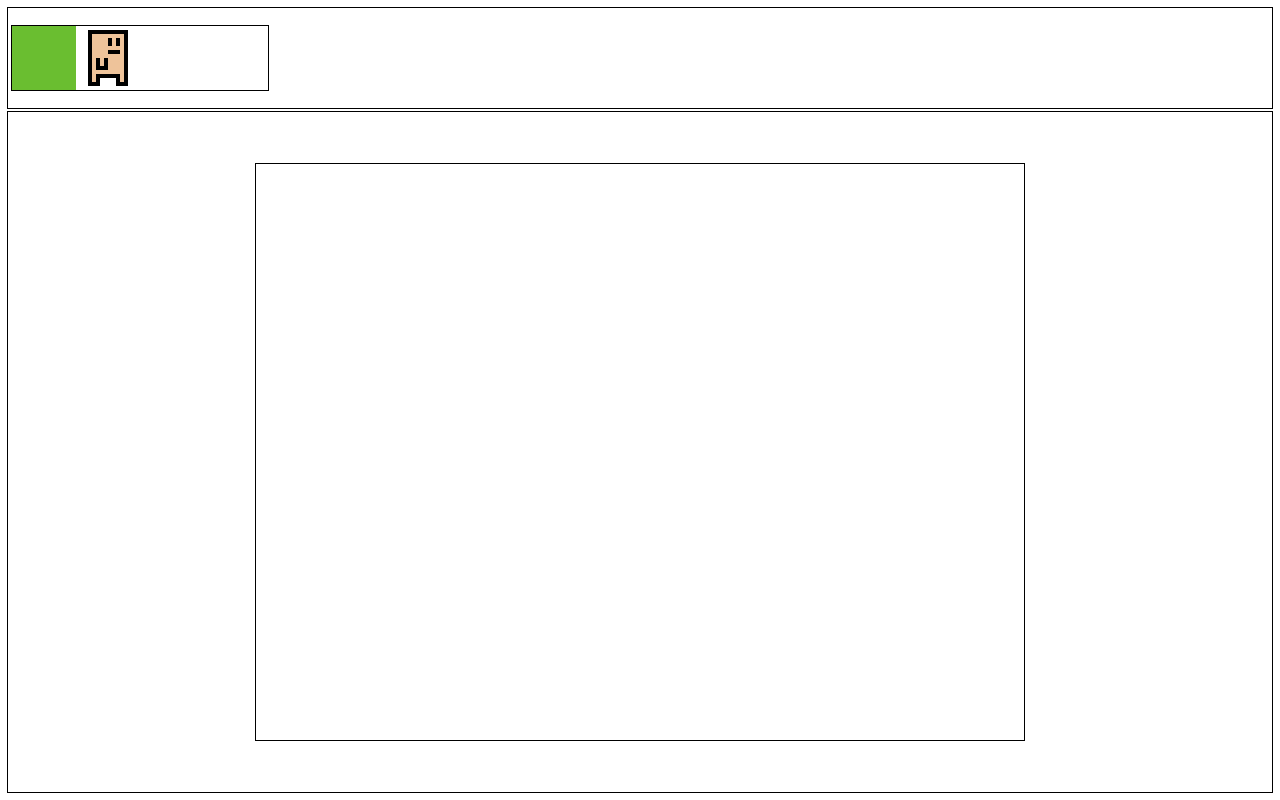
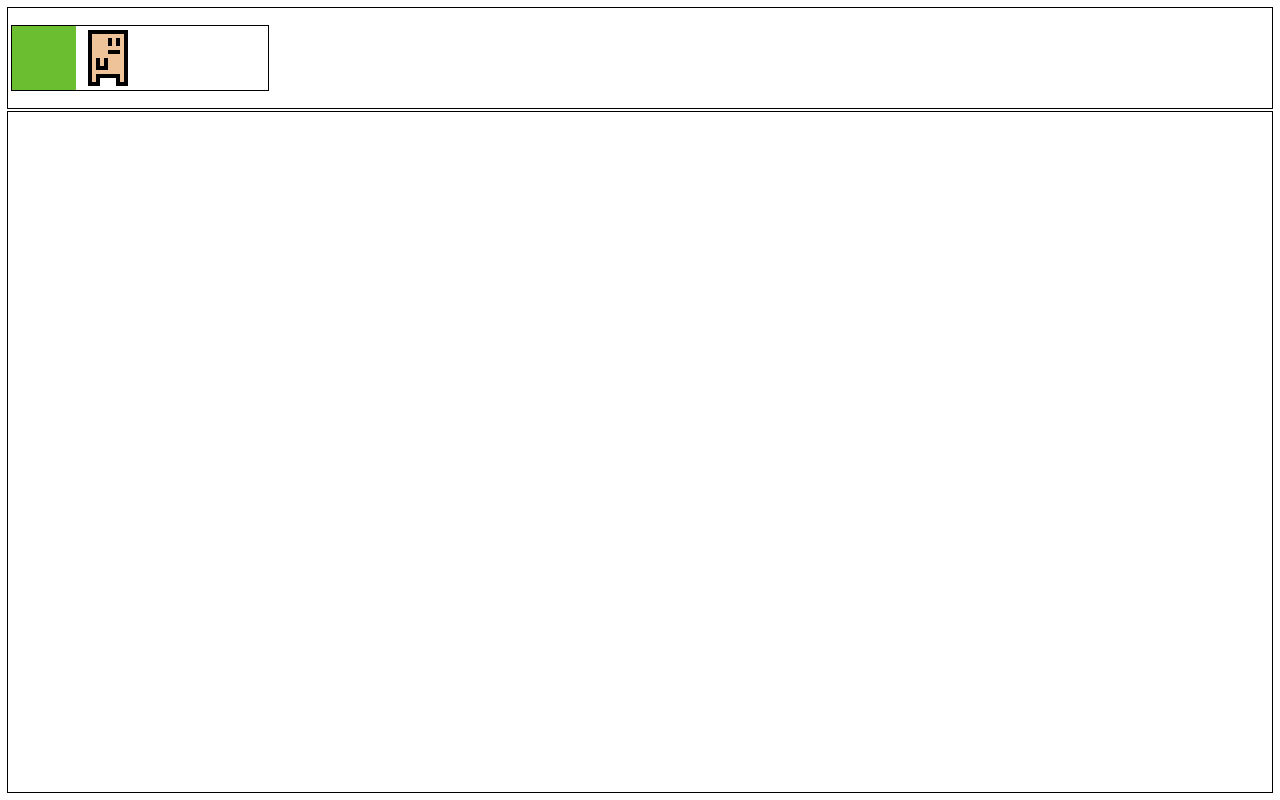
Before and after one commit to AdamxSimon/ReQuest, a React (Create React App) app: page / in a window 1280 px wide. Built offline with nearby package versions, Linux system fonts and the light colour scheme.

Commit message:
Fixed grid overflow

```diff
--- a/src/components/Grid/CombatTool/styles.module.css
+++ b/src/components/Grid/CombatTool/styles.module.css
@@ -1,8 +1,8 @@
 .toolContainer {
+  min-height: 0;
   width: 100%;
   flex: 1;
   display: flex;
   flex-direction: column;
-  justify-content: center;
   align-items: center;
 }
--- a/src/components/Grid/Grid/Grid.tsx
+++ b/src/components/Grid/Grid/Grid.tsx
@@ -16,8 +16,8 @@ const Grid = (props: GridProps): JSX.Element => {
   const gridRef = useRef<HTMLCanvasElement | null>(null);
   const gridContextRef = useRef<CanvasRenderingContext2D | null>(null);
 
-  const [height, setHeight] = useState<number>(9);
-  const [width, setWidth] = useState<number>(12);
+  const [height, setHeight] = useState<number>(20);
+  const [width, setWidth] = useState<number>(20);
 
   const tileSize: number = 16;
   const gridScale: number = 4;
--- a/src/components/Grid/Grid/styles.module.css
+++ b/src/components/Grid/Grid/styles.module.css
@@ -3,11 +3,17 @@
   outline: 1px solid black;
   flex: 1;
   display: flex;
-  justify-content: center;
-  align-items: center;
+  overflow: scroll;
+  -ms-overflow-style: none;
+  scrollbar-width: none;
+}
+
+.gridContainer::-webkit-scrollbar {
+  display: none;
 }
 
 .grid {
   outline: 1px solid black;
+  margin: auto;
   image-rendering: pixelated;
 }
```
